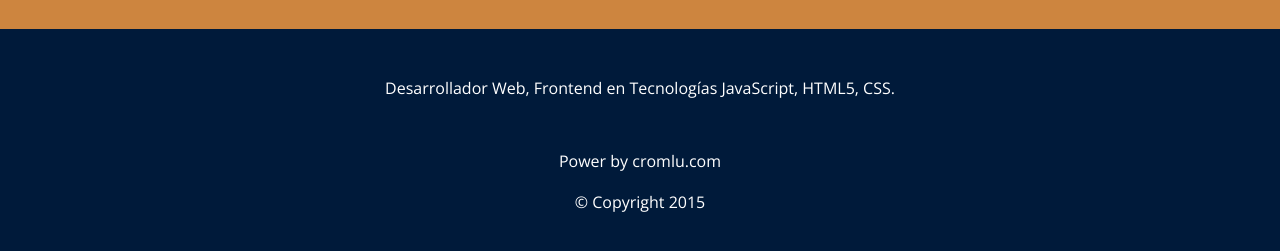
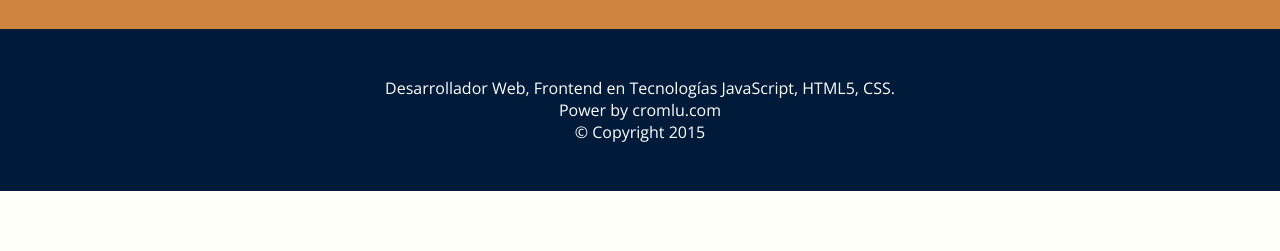
Before and after one commit to TeamCromlu/cromlu, a plain HTML site: page maycon/index.html in a window 1280 px wide. Shown: the part 4079-4330 px from the top of the page. After the commit the page ends 4270 px from the top, so only its background shows below. Drawn offline with nearby package versions, Linux system fonts and the light colour scheme.

Commit message:
se arreglo footer y css de maycon

```diff
--- a/maycon/css/estilos.css
+++ b/maycon/css/estilos.css
@@ -50,6 +50,7 @@ header .menu .avatar img{
 	width: 71px;
 }
 footer{
+	padding: 3em 0;
 	width: 100%;
 	height: auto;
 	background: rgb(0, 26, 58);
@@ -60,11 +61,6 @@ footer p{
 	text-align: center;
 	font-size: 1em;
 	margin: auto;
-	padding: 3em 1em 0.2em 1em;
-}
-footer p:last-child{
-	padding-top: 1em;
-	padding-bottom: 3em;
 }
 #contacto{
 	padding-bottom: 2em;
```
